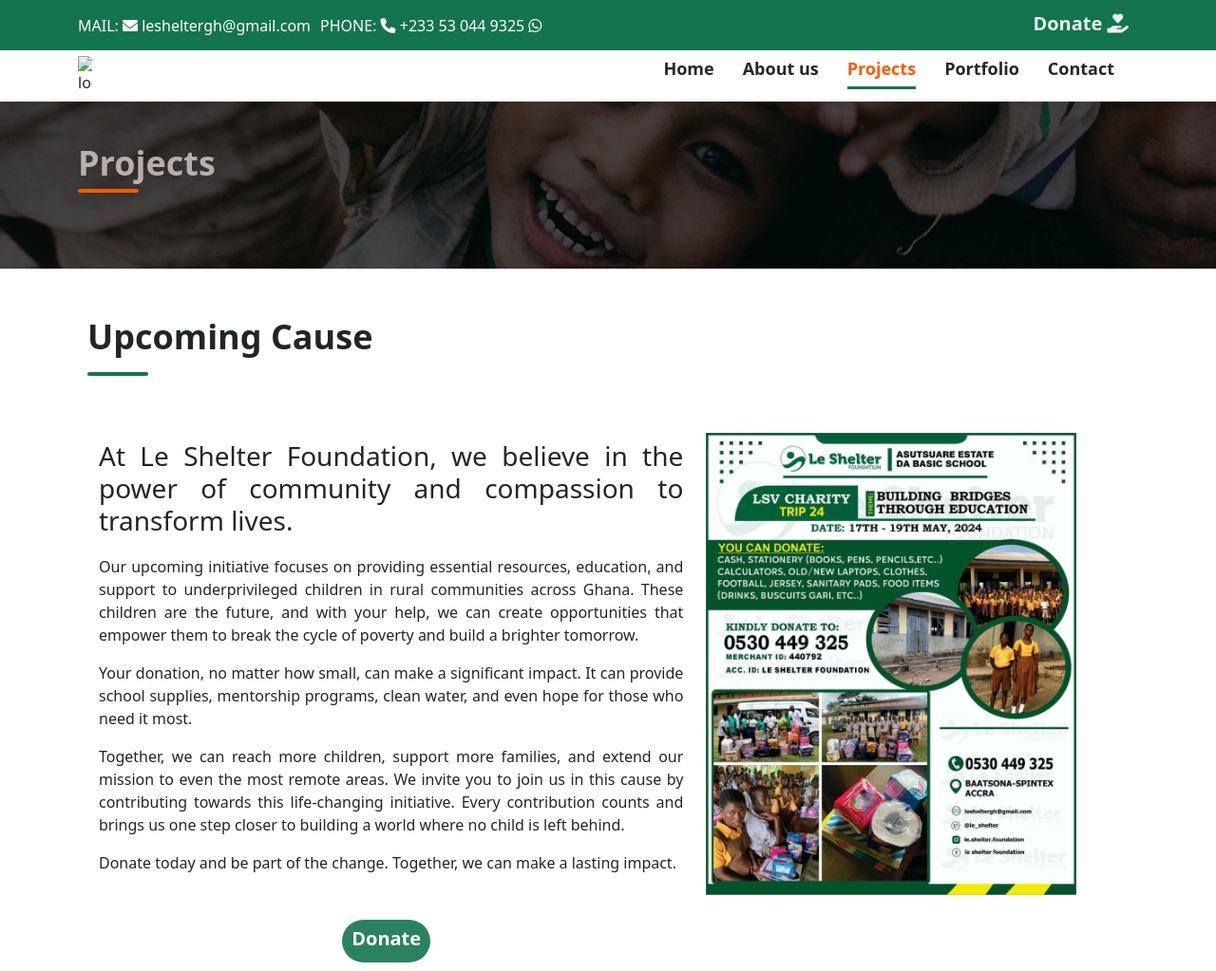
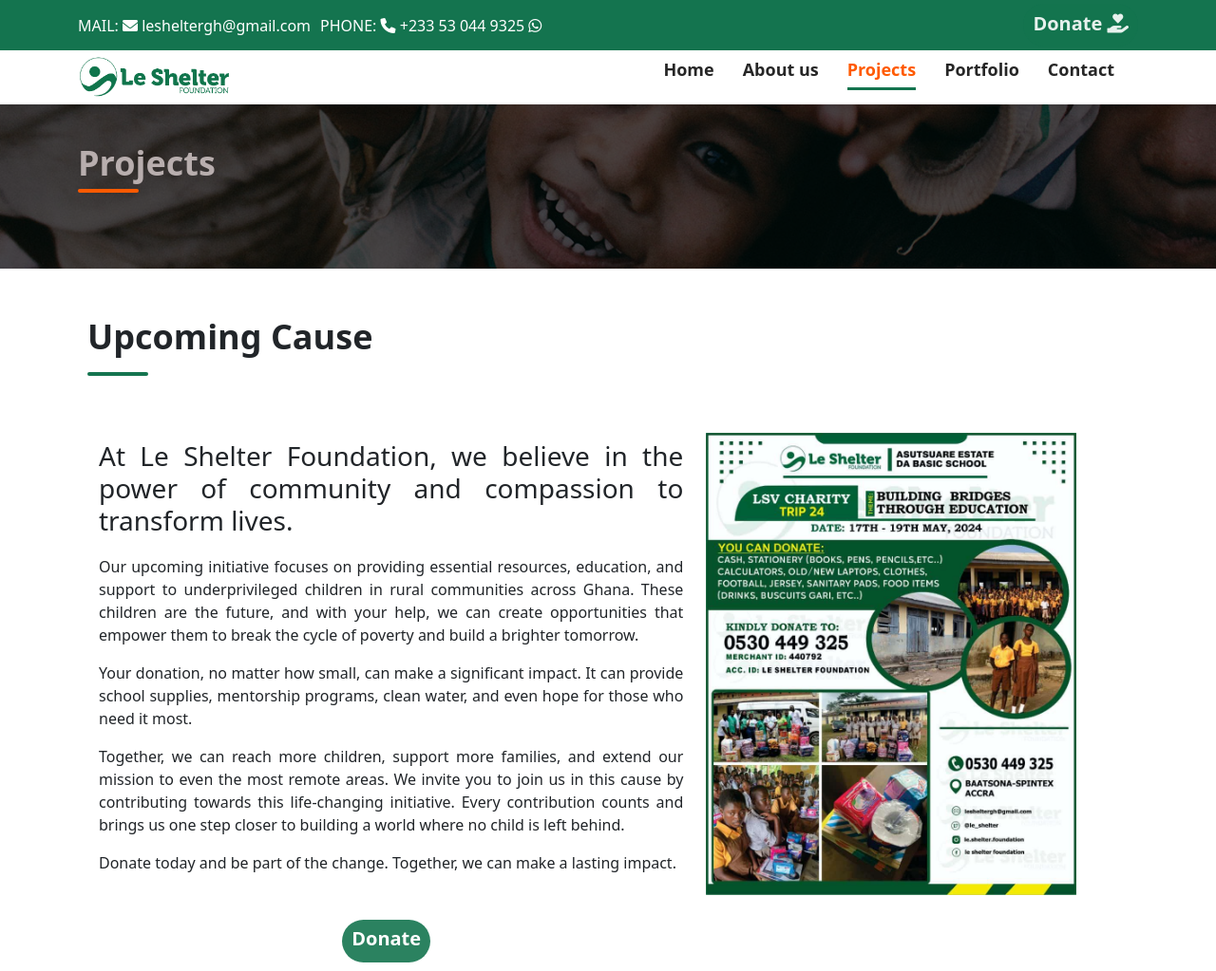
Before and after one commit to NaaBetty/NGO, a plain HTML site: page Projects.html in a window 1280 px wide. Shown: the top 1023 px of the page at 95% size. Drawn offline with nearby package versions, Linux system fonts and the light colour scheme.

Commit message:
logo image

```diff
--- a/Projects.html
+++ b/Projects.html
@@ -72,7 +72,7 @@
           <div class="row">
             <div class="col-12 d-flex flex-wrap justify-content-between mb-2 align-items-center">
               <div class="site-branding d-flex align-items-center">
-                <a class="d-block" href="index.html" rel="home"><img class="d-block" src="/images/Logo.png" href="index.html" alt="logo"></a>
+                <a class="d-block" href="#" rel="home"><img class="d-block" src="/images/Logo.jpg"  alt="logo"></a>
               </div><!-- .site-branding -->
 
               <nav  class="site-navigation d-flex justify-content-end align-items-center">
```
Also changed, not shown: about.html (+1 -1 lines), contact.html (+1 -1 lines), index.html (+1 -1 lines), portfolio.html (+1 -1 lines).
